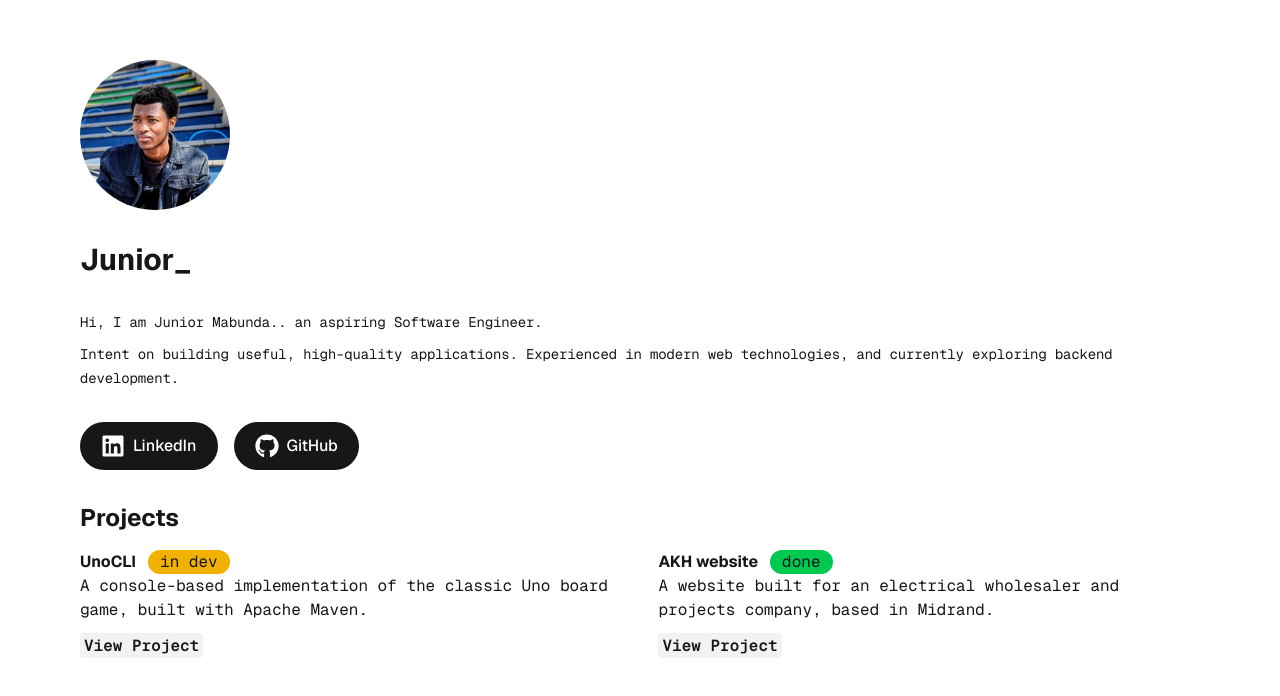
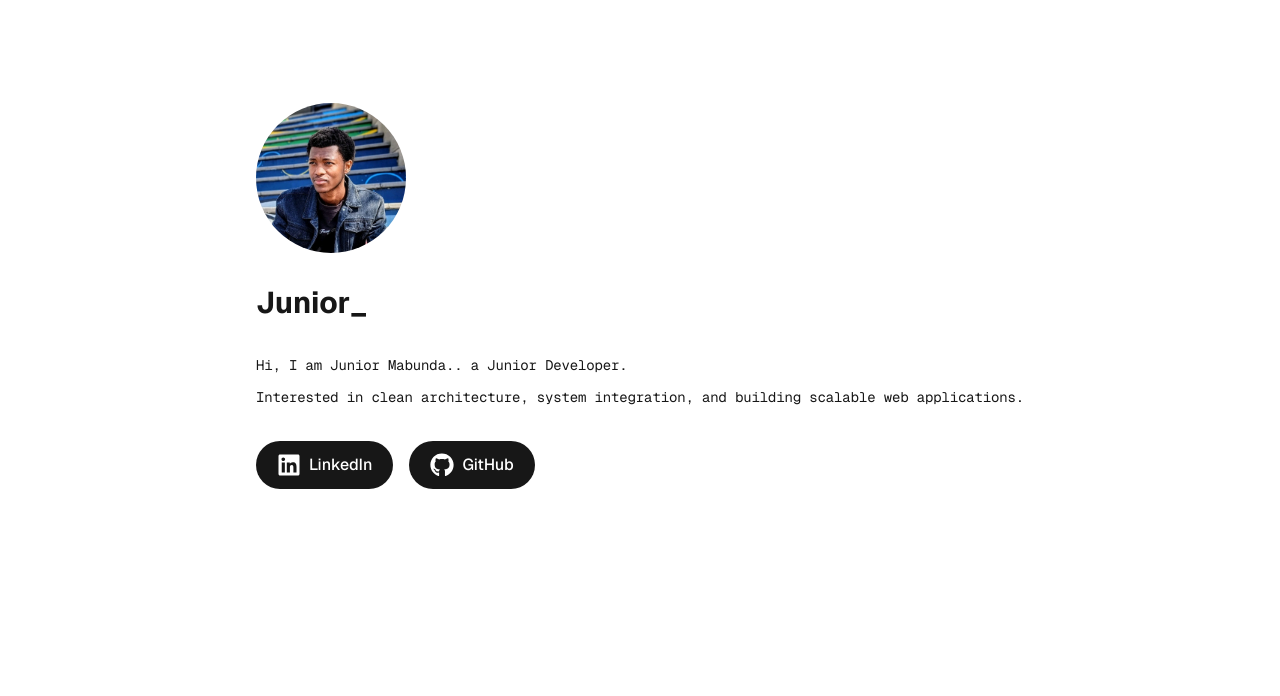
Before and after one commit to ejmabunda/ejmabunda.github.io, a Next.js app: page / in a window 1280 px wide. Shown: the part 104-800 px from the top of the page. Built offline with nearby package versions, Linux system fonts and the light colour scheme.

Commit message:
chore: Update title, headline, and remove projects section

```diff
--- a/src/app/page.tsx
+++ b/src/app/page.tsx
@@ -2,24 +2,9 @@ import Image from "next/image";
 
 import { FaLinkedin, FaGithub } from "react-icons/fa";
 
-const projects = [
-  {
-    "name": "UnoCLI",
-    "description": "A console-based implementation of the classic Uno board game, built with Apache Maven.",
-    "link": "https://www.github.com/ejmabunda/uno-cli",
-    "status": "in dev",
-  },
-  {
-    "name": "AKH website",
-    "description": "A website built for an electrical wholesaler and projects company, based in Midrand.",
-    "link": "https://www.amoskatlego.com",
-    "status": "done",
-  },
-];
-
 export default function Home() {
   return (
-    <div className="font-sans grid grid-rows-[20px_1fr_20px] items-center justify-items-center min-h-screen p-8 pb-20 gap-16 sm:p-20">
+    <div className="font-sans grid grid-rows-[20px_1fr_20px] items-center justify-items-center min-h-screen p-8 pb-0 gap-16 sm:p-20">
       <main className="flex flex-col gap-[32px] row-start-2 items-center sm:items-start">
         <Image
           className="rounded-full"
@@ -31,9 +16,9 @@ export default function Home() {
         />
         <h1 className="text-3xl font-bold">Junior_</h1>
         <section className="font-mono text-sm/6 text-center sm:text-left">
-          <p className="mb-2 tracking-[-.01em]">Hi, I am Junior Mabunda.. an aspiring Software Engineer.</p>
+          <p className="mb-2 tracking-[-.01em]">Hi, I am Junior Mabunda.. a Junior Developer.</p>
           <p className="tracking-[-.01em]">
-            Intent on building useful, high-quality applications. Experienced in modern web technologies, and currently exploring backend development.
+            Interested in clean architecture, system integration, and building scalable web applications.
           </p>
         </section>
 
@@ -58,25 +43,6 @@ export default function Home() {
             <span>GitHub</span>
           </a>
         </div>
-
-        {/* Projects section */}
-        <section className="">
-          <h2 className="text-2xl font-bold mb-4">Projects</h2>
-          <div className="flex flex-col gap-6 lg:flex-row">
-            {projects.map(project => (
-              <div key={project.name}>
-                <div className="flex gap-3">
-                  <h3 className="font-bold">{project.name}</h3>
-                  <span className={`${project.status === "in dev" ? "bg-yellow-500" : "bg-green-500"} px-3 rounded-full font-mono`}>{project.status}</span>
-                </div>
-                <p className="mb-3 font-mono">{project.description}</p>
-                <code className="bg-black/[.05] dark:bg-white/[.06] font-mono font-semibold px-1 py-0.5 rounded text-right">
-                  <a href={project.link} target="_blank" className="mt-4">View Project</a>
-                </code>
-              </div>
-            ))}
-          </div>
-        </section>
       </main>
     </div>
   );
```
Also changed, not shown: 1 other file (tests, documents, lock files or other folders).
